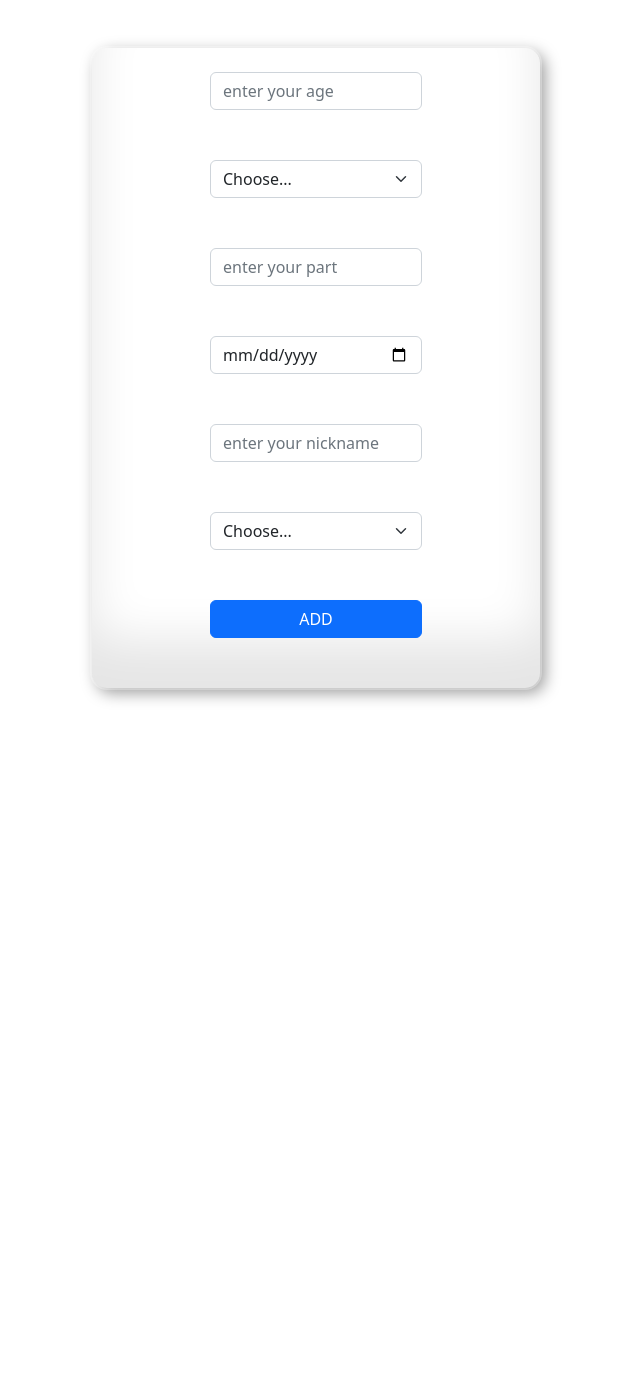
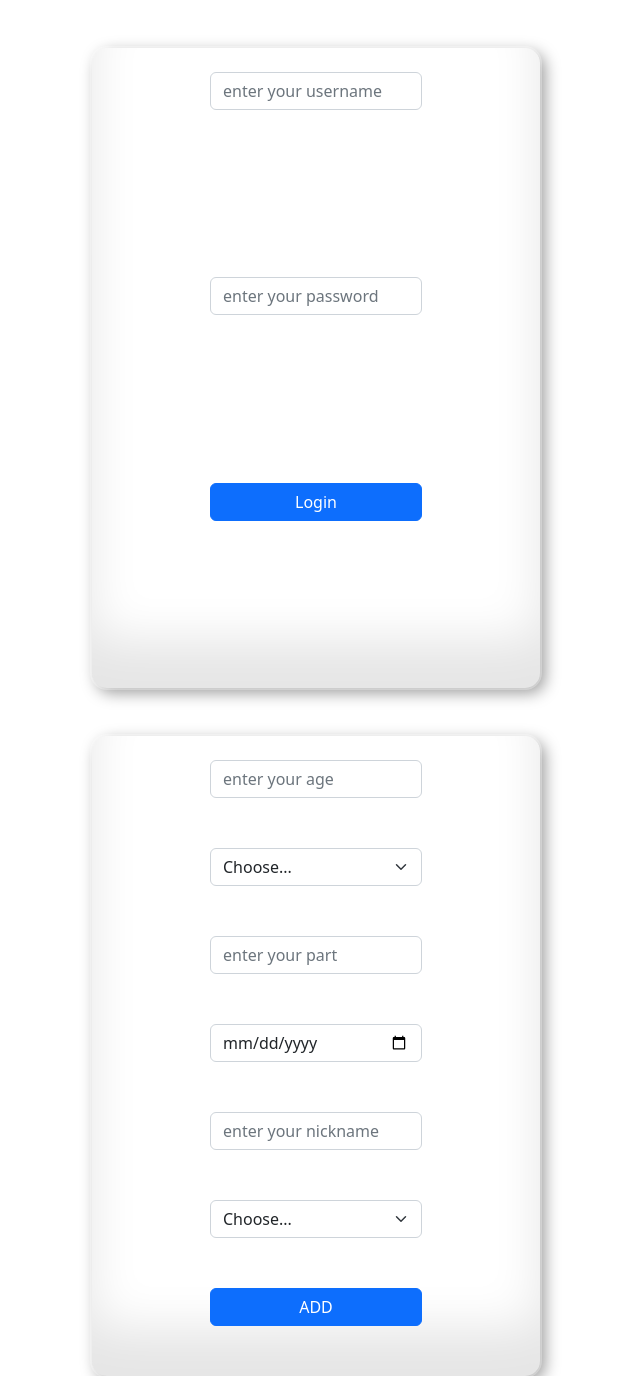
Before and after one commit to Yamy007/Album, a Django app: page /customer in a window 1280 px wide. Shown: the whole page, without its empty margins (324-964 px from the left). Before the commit the page ends 702 px from the top, so only its background shows below. Run offline with Django 4.2, Linux system fonts and the light colour scheme; data that the repository does not hold is empty; some libraries are stand-ins or nearby versions.

Commit message:
copilot text

```diff
--- a/main/templates/main/customer.html
+++ b/main/templates/main/customer.html
@@ -10,7 +10,28 @@
     <title>Document</title>
   </head>
   <body>
-
+    <!-- create login and register page -->
+    <form action="/login" method="post">
+      {%csrf_token%}
+      <div class="container d-flex justify-content-center box mt-5">
+        <div class="row align-items-start mt-4 w-50">
+          <input
+            class="form-control"
+            type="text"
+            name="username"
+            placeholder="enter your username"
+            required
+          />
+          <input
+            class="form-control mt-3"
+            type="password"
+            name="password"
+            placeholder="enter your password"
+            required
+          />
+          <button type="submit" class="btn btn-primary mt-3 text-center mb-3">Login</button>
+        </div>
+      </div>
     <form action="/customer" method="post">
       {%csrf_token%}
       <div class="container d-flex justify-content-center box mt-5">
```
